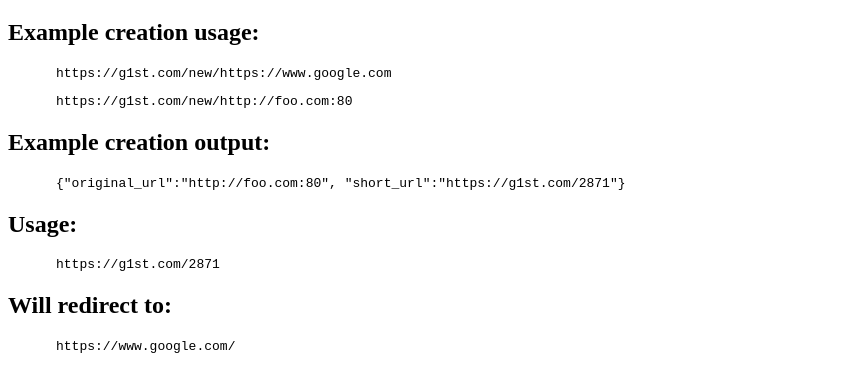
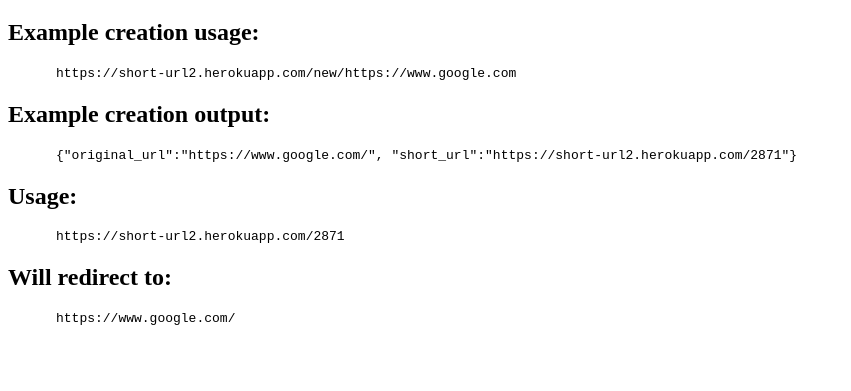
Before and after one commit to g1st/url-shortener, a website: page index.html in a window 1280 px wide. Shown: the part 61-452 px from the top of the page, without its empty margins (0-851 px from the left). Drawn offline with Linux system fonts and the light colour scheme.

Commit message:
finished

```diff
--- a/index.html
+++ b/index.html
@@ -13,14 +13,13 @@
     <h1>URL Shortener Microservice</h1>
 
     <h2>Example creation usage:</h2>
-    <pre>https://g1st.com/new/https://www.google.com</pre>
-    <pre>https://g1st.com/new/http://foo.com:80</pre>
+    <pre>https://short-url2.herokuapp.com/new/https://www.google.com</pre>
 
     <h2>Example creation output:</h2>
-    <pre>{"original_url":"http://foo.com:80", "short_url":"https://g1st.com/2871"}</pre>
+    <pre>{"original_url":"https://www.google.com/", "short_url":"https://short-url2.herokuapp.com/2871"}</pre>
 
     <h2>Usage:</h2>
-    <pre>https://g1st.com/2871</pre>
+    <pre>https://short-url2.herokuapp.com/2871</pre>
 
     <h2>Will redirect to:</h2>
     <pre>https://www.google.com/</pre>
```
Also changed, not shown: server.js (+6 -4 lines), README.md.
